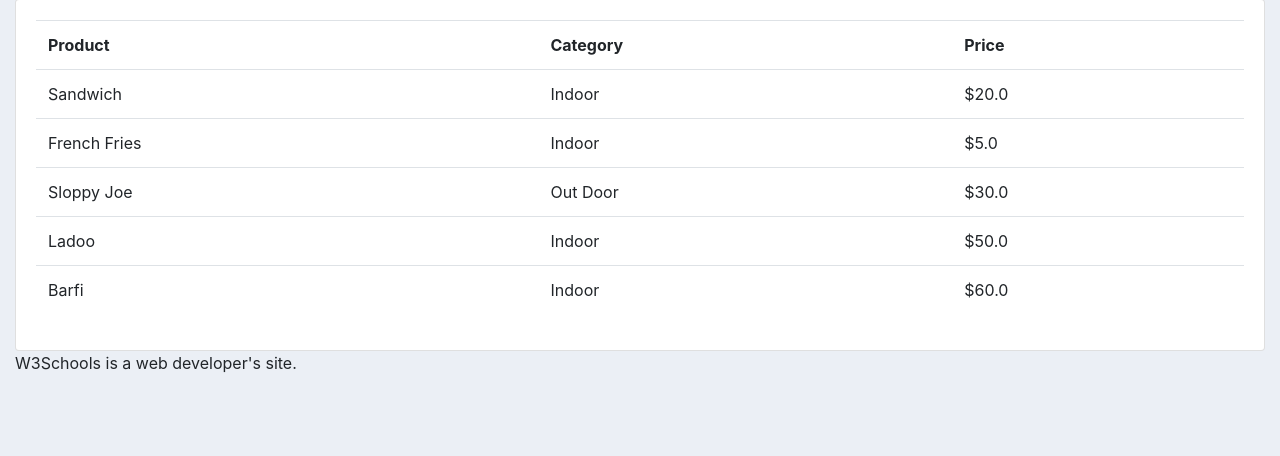
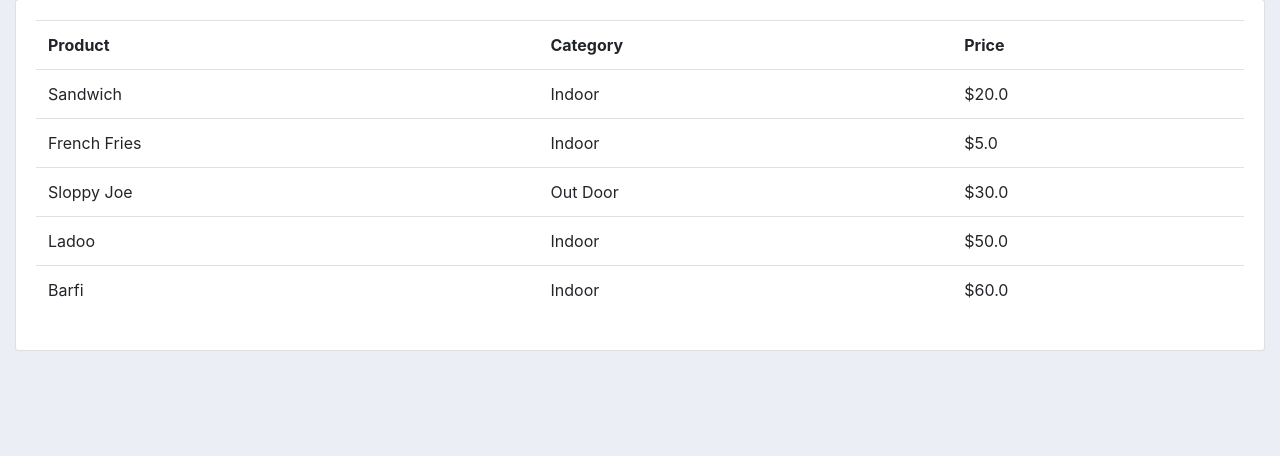
Before and after one commit to RafsanRifat/Customer-Management-System, a Django app: page /products/ in a window 1280 px wide. Shown: the part 158-614 px from the top of the page. Run offline with Django 3.2, Linux system fonts and the light colour scheme; data comes from the database, SQL or seed files in the repository; some libraries are stand-ins or nearby versions.

Commit message:
changes in product page

```diff
--- a/accounts/templates/accounts/products.html
+++ b/accounts/templates/accounts/products.html
@@ -28,9 +28,6 @@
 				</div>
 			</div>
 		</div>
-    <p
-title
-="About W3Schools">W3Schools is a web developer's site.</p>
 
 
 {% endblock %}
```
